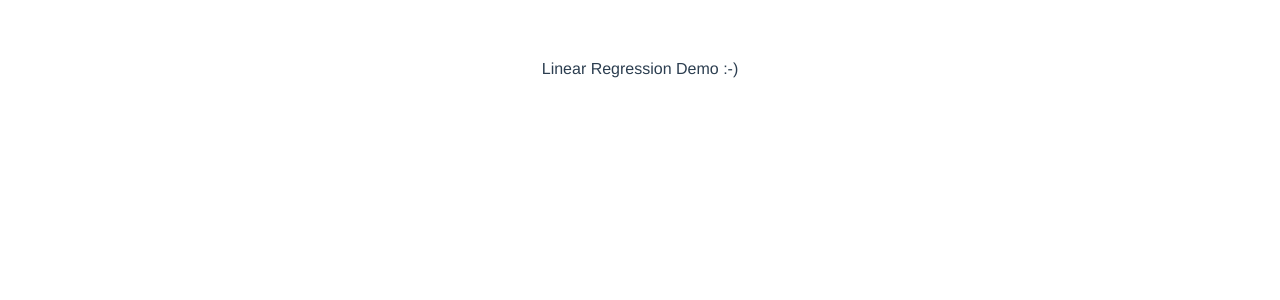
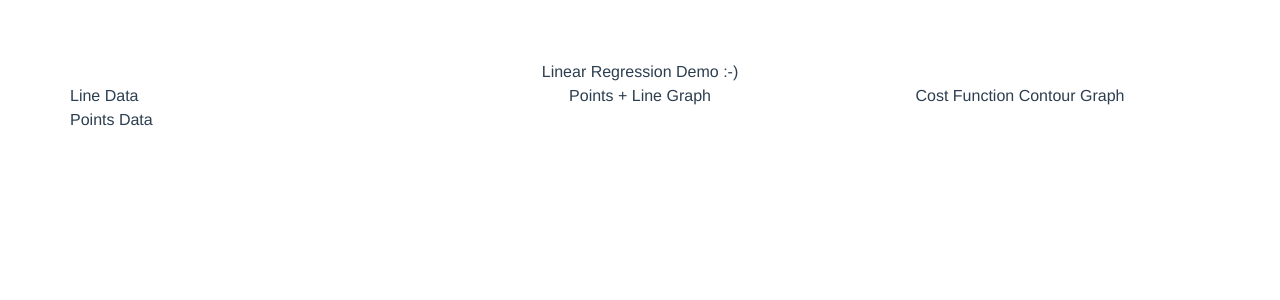
Before and after one commit to 0xecho/linear_regression_demo, a Vue app: page / in a window 1280 px wide. Shown: the top 300 px of the page. Built offline with nearby package versions, Linux system fonts and the light colour scheme.

Commit message:
Adds bootstrap

```diff
--- a/babel.config.js
+++ b/babel.config.js
@@ -1,5 +1,5 @@
 module.exports = {
-  presets: [
-    '@vue/cli-plugin-babel/preset'
+  "presets": [
+    "@vue/cli-plugin-babel/preset"
   ]
 }
--- a/src/App.vue
+++ b/src/App.vue
@@ -1,6 +1,24 @@
 <template>
   <div id="app">
     Linear Regression Demo :-)
+    <b-container class="bv-example-row bv-example-row-flex-cols">
+      <b-row>
+        <b-col>
+          <b-row>
+            Line Data
+          </b-row>
+          <b-row>
+            Points Data
+          </b-row>
+        </b-col>
+        <b-col>
+          Points + Line Graph
+        </b-col>
+        <b-col>
+          Cost Function Contour Graph
+        </b-col>
+      </b-row>
+    </b-container>
   </div>
 </template>
 
--- a/src/main.js
+++ b/src/main.js
@@ -1,4 +1,7 @@
+import '@babel/polyfill'
+import 'mutationobserver-shim'
 import Vue from 'vue'
+import './plugins/bootstrap-vue'
 import App from './App.vue'
 
 Vue.config.productionTip = false
```
Also changed, not shown: 1 other file (tests, documents, lock files or other folders).
